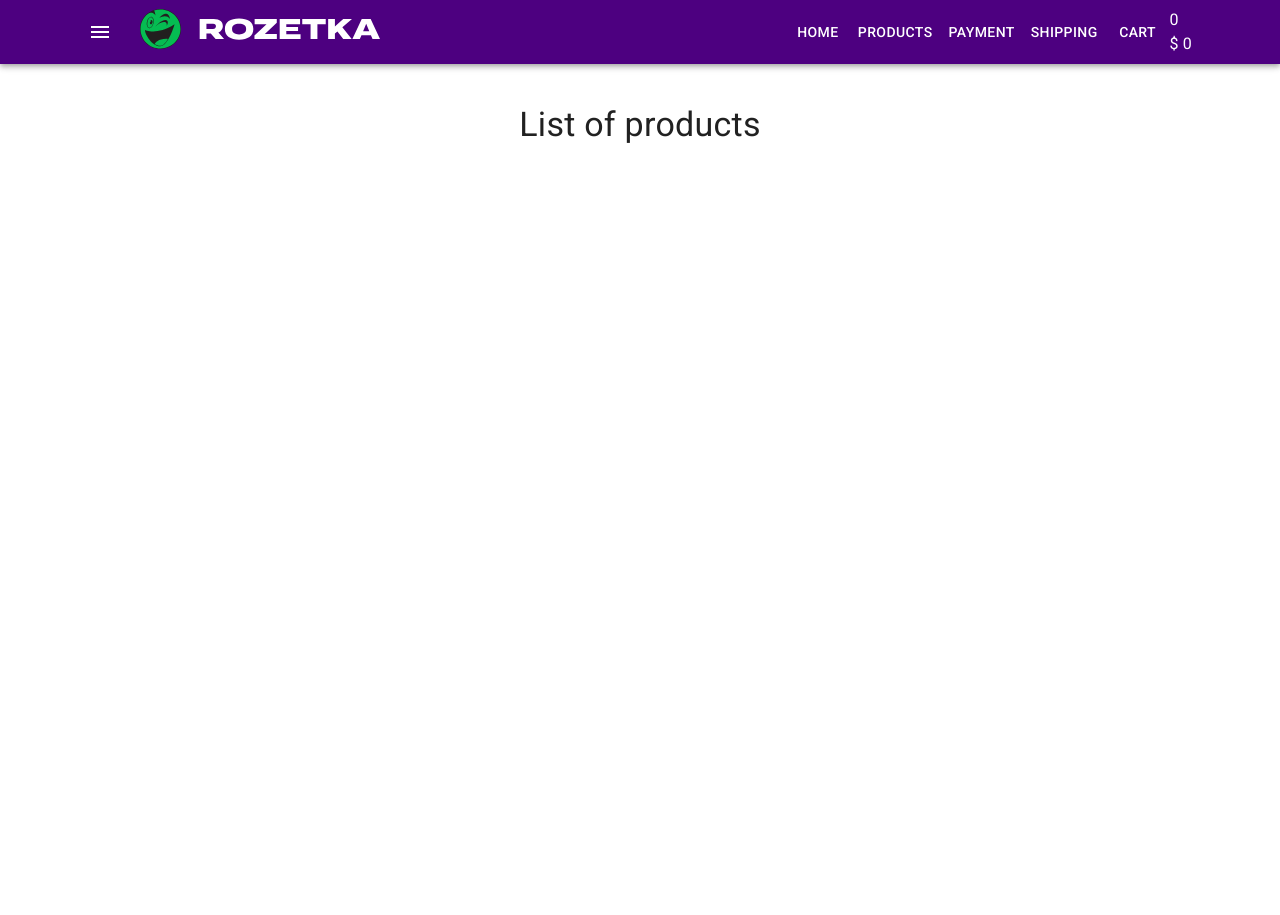
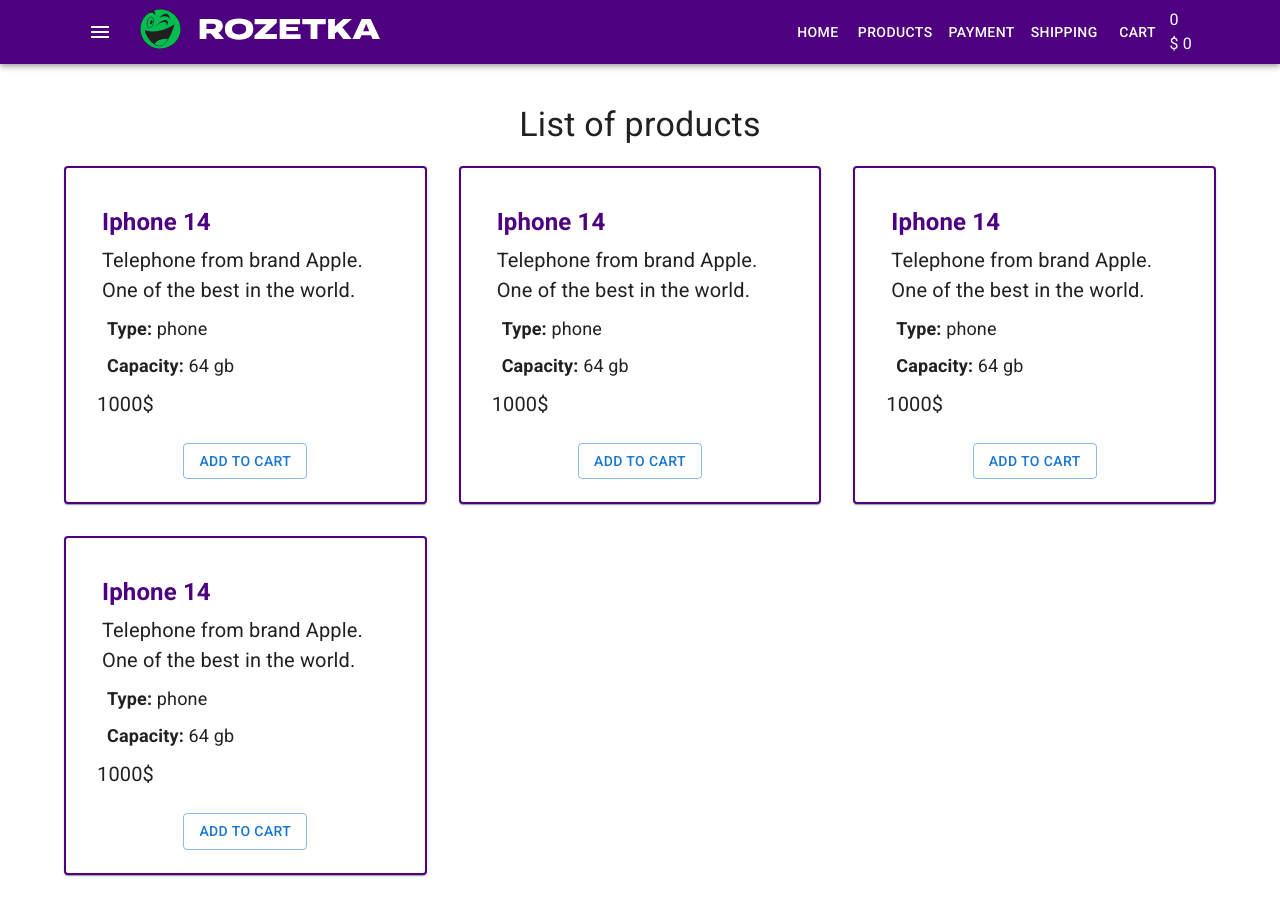
Before and after one commit to Darlass/Shop-project-React, a React (Create React App) app: page / in a window 1280 px wide. Before the commit the page ends 800 px from the top, so only its background shows below. Built offline with nearby package versions, Linux system fonts and the light colour scheme.

Commit message:
add product cards, style them

```diff
--- /dev/null
+++ b/src/components/Products/ProductsList.tsx
@@ -0,0 +1,25 @@
+import ProductsListItem from "./ProductsListItem";
+import { Grid } from "@mui/material";
+
+type Props = {};
+
+const ProductsList = (props: Props) => {
+    return <>
+        <Grid container direction="row" alignItems="center" spacing={4} >
+            <Grid item xs={12} sm={6} md={4}>
+                <ProductsListItem />
+            </Grid>
+            <Grid item xs={12} sm={6} md={4}>
+                <ProductsListItem />
+            </Grid>
+            <Grid item xs={12} sm={6} md={4}>
+                <ProductsListItem />
+            </Grid>
+            <Grid item xs={12} sm={6} md={4}>
+                <ProductsListItem />
+            </Grid>
+        </Grid>
+    </>
+};
+
+export default ProductsList;
--- /dev/null
+++ b/src/components/Products/ProductsListItem.scss
@@ -0,0 +1,27 @@
+.product-list-item {
+    padding: 15px;
+    border: 2px solid rgb(77, 0, 128);
+    .product-title {
+        margin: 5px;
+        font-size: 24px;
+        color: rgb(77, 0, 128);
+    }
+    .product-desc {
+        margin: 5px;
+        font-size: 20px;
+    }
+    .product-features {
+        margin: 10px;
+        font-size: 18px;
+        span {
+            font-weight: bold;
+        }
+    }
+    .product-price {
+        font-size: 20px;
+    }
+}
+.but-wrap {
+    display: flex;
+    justify-content: center;
+}
--- /dev/null
+++ b/src/components/Products/ProductsListItem.tsx
@@ -0,0 +1,23 @@
+import { Button, Card, CardActions, CardContent } from "@mui/material";
+import './ProductsListItem.scss'
+
+type Props = {};
+
+const ProductsListItem = (props: Props) => {
+    return <>
+        <Card className="product-list-item">
+            <CardContent>
+                <h4 className="product-title">Iphone 14</h4>
+                <p className="product-desc">Telephone from brand Apple. One of the best in the world.</p>
+                <div className="product-features"><span>Type:</span> phone</div>
+                <div className="product-features"><span>Capacity:</span> 64 gb</div>
+                <div className="product-price">1000$</div>
+            </CardContent>
+            <CardActions className="but-wrap">
+                <Button variant="outlined">Add to cart</Button>
+            </CardActions>
+        </Card>
+    </>;
+};
+
+export default ProductsListItem;
--- a/src/pages/Home/Home.tsx
+++ b/src/pages/Home/Home.tsx
@@ -1,13 +1,15 @@
 import { Typography } from "@mui/material";
+import ProductsList from "components/Products/ProductsList";
 
 type Props = {};
 
 const Home = (props: Props) => {
     return (
         <>
-            <Typography variant="h4" align="center">
+            <Typography variant="h4" align="center" sx={{ marginBottom: '20px' }}>
                 List of products
             </Typography>
+            <ProductsList />
         </>
     );
 };
```
